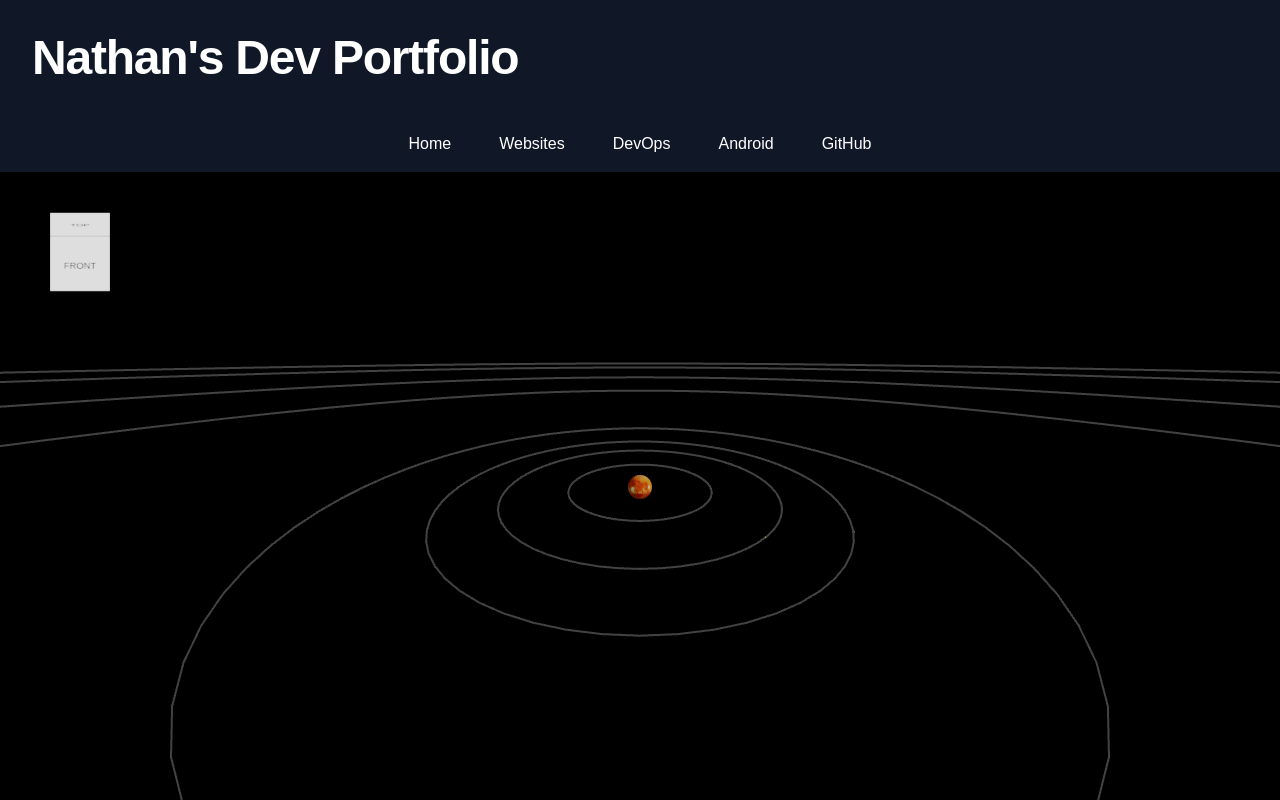
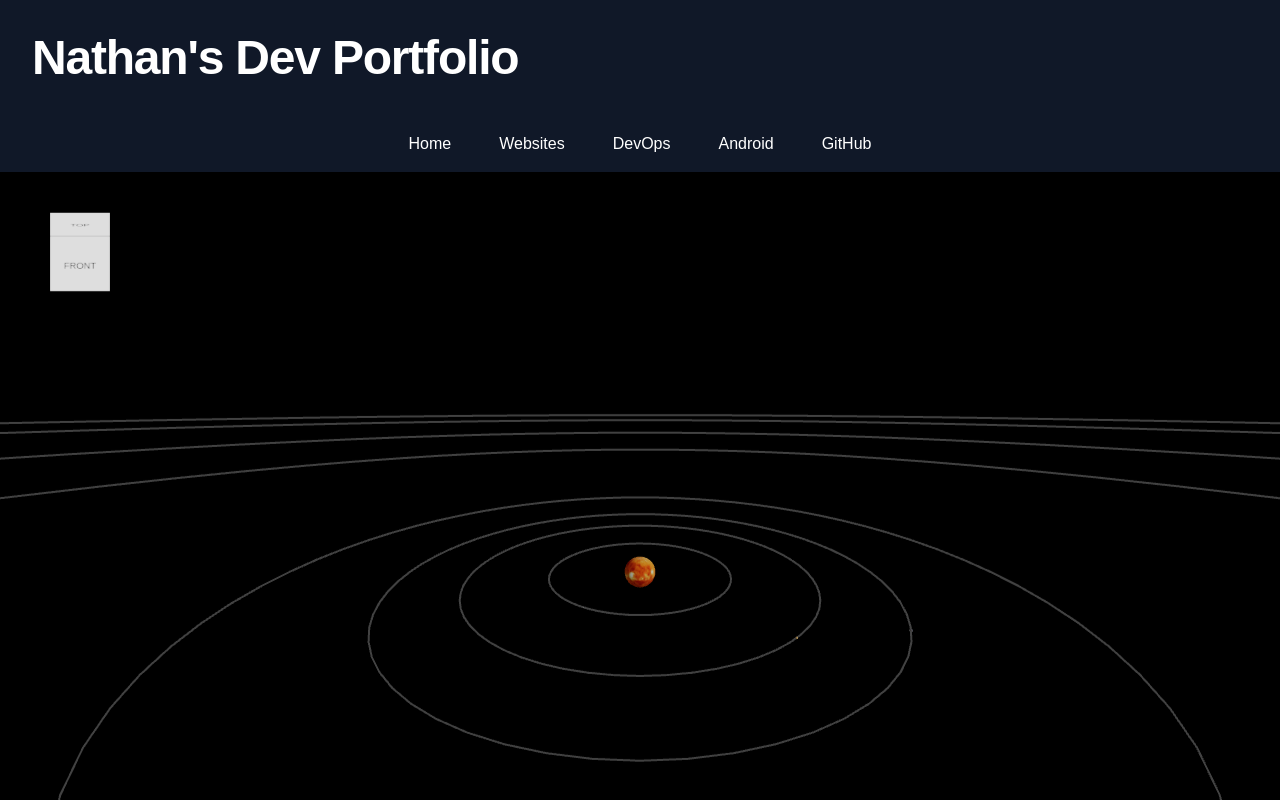
Before and after one commit to PapsBurr/personal-website-fullstack, a Next.js app in the folder frontend/: page /projects/solarsystem in a window 1280 px wide. Shown: the top 800 px of the page. Built offline with nearby package versions, Linux system fonts and the light colour scheme.

Commit message:
feat: change canvas.container to take up entire viewport

```diff
--- a/frontend/src/app/globals.css
+++ b/frontend/src/app/globals.css
@@ -63,7 +63,7 @@ hr {
 
 .canvas-container {
   width: 100vw;
-  height: calc(100vh - 170px); /* subtract header height */
+  height: 100vh;
 }
 
 .fade-trigger {
```
